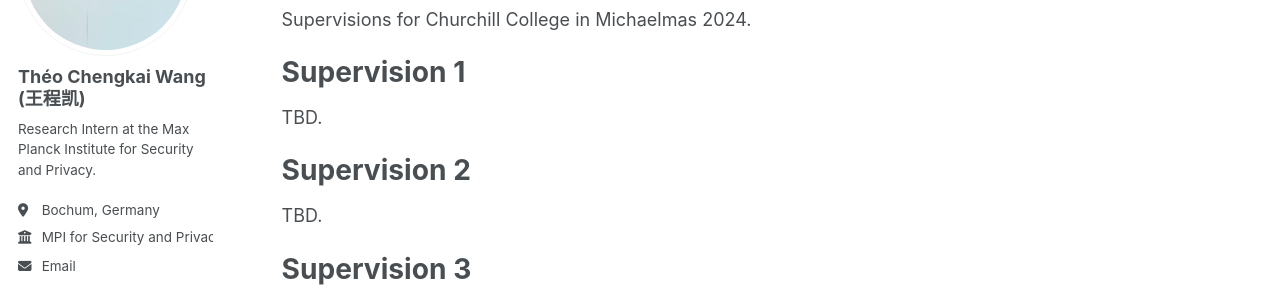
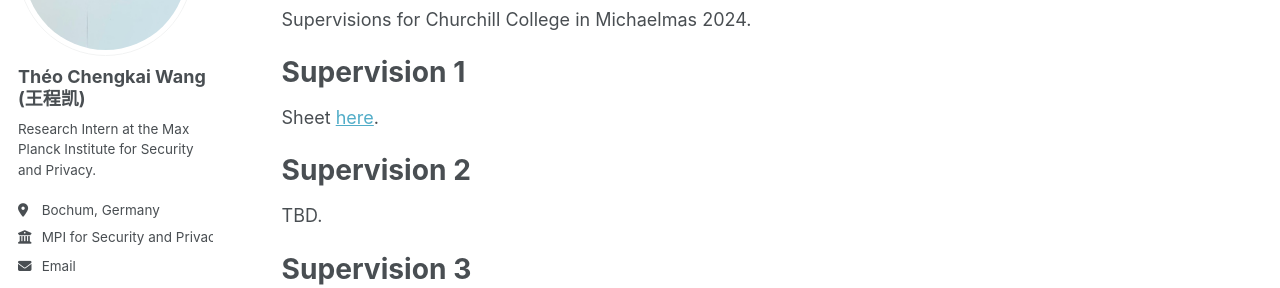
Before and after one commit to theo-chengkai-wang/theo-chengkai-wang.github.io, a Jekyll site: the page built from _teaching/michaelmas2425.md, in a window 1280 px wide and 957 px high. Shown: the part 225-513 px from the top of the window. Built offline with Jekyll 4.4.1, drawn with Linux system fonts in a browser that asks for light colours.

Commit message:
SV1 Mich 2425

```diff
--- a/_teaching/michaelmas2425.md
+++ b/_teaching/michaelmas2425.md
@@ -12,7 +12,7 @@ Supervisions for Churchill College in Michaelmas 2024.
 
 Supervision 1
 ======
-TBD.
+Sheet [here](/files/supo/michaelmas2425/SV1.pdf).
 
 Supervision 2
 ======
```
Also changed, not shown: 1 other file.
